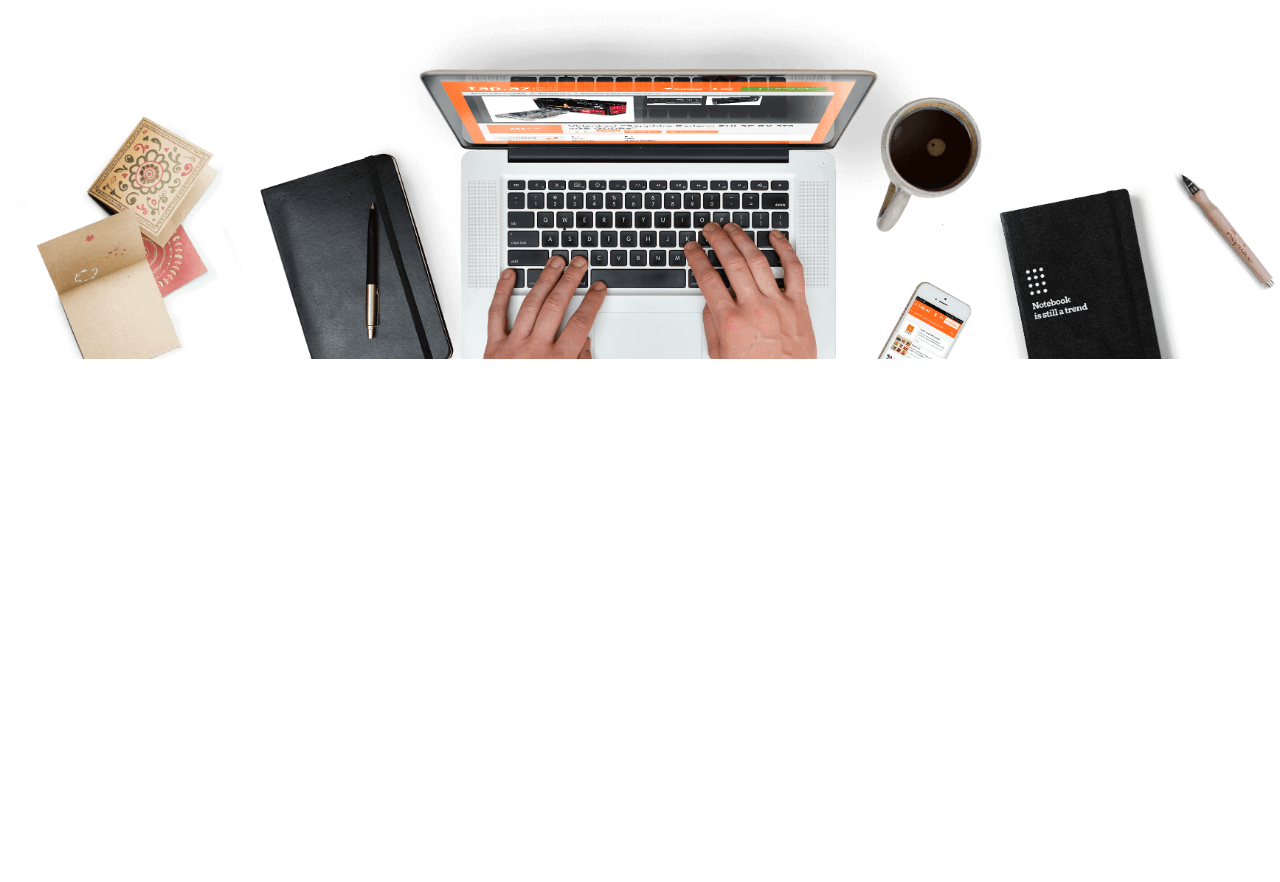
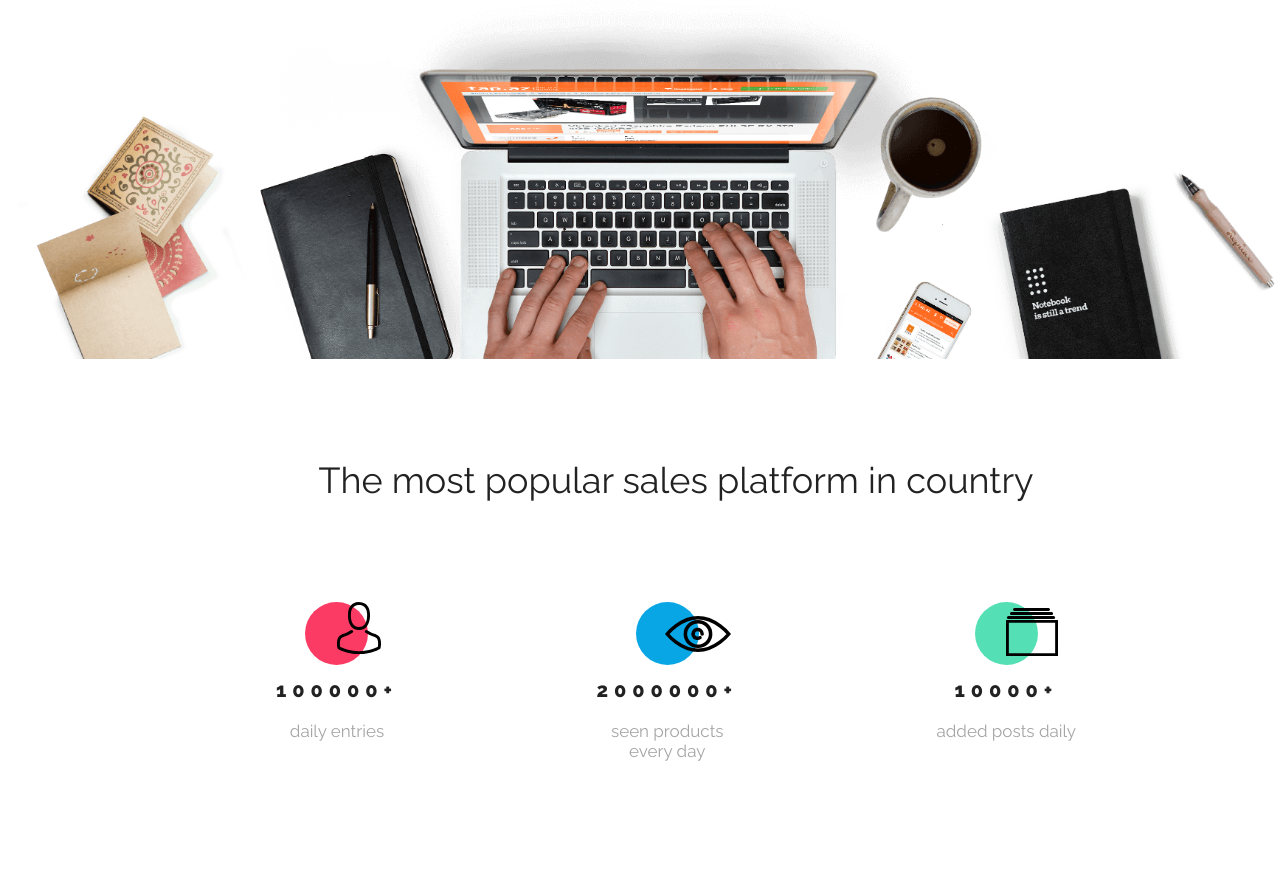
Before and after one commit to Szuum02/best-shop, a website built with Vite: page index.html in a window 1280 px wide. Shown: the part 422-1304 px from the top of the page. Before the commit the page ends 800 px from the top, so only its background shows below. Built offline with nearby package versions, Linux system fonts and the light colour scheme.

Commit message:
statistics section

```diff
--- a/css/style.css
+++ b/css/style.css
@@ -54,7 +54,7 @@
   align-items: center;
 }
 
-.open-section-title {
+.open-section-header {
   font-size: 49px;
   line-height: 57px;
   font-family: Raleway;
@@ -67,21 +67,113 @@
   font-family: "Open Sans";
 }
 
-.open-section-link {
+.btn {
   display: flex;
+  color: #ffffff;
+  justify-content: center;
+}
+
+.open-section-button {
   padding: 22px 0 23px 0;
-  color: #ffffff;
   font-family: "Open Sans";
-  justify-content: center;
   width: 440px;
   background-color: #08a6e4;
   border-radius: 40px;
+  box-shadow: 5px 10px 14px #07ace629;
 }
 
-.image-container {
+.open-section-image-container {
   width: 100vw;
 }
 
 .open-section-image {
   width: 100%;
+  height: auto;
 }
+
+.statistics-container {
+  display: flex;
+  flex-direction: column;
+  align-items: center;
+  padding: 100px 0 121px 0;
+  font-family: Raleway;
+}
+
+.statistics-header {
+  font-size: 36px;
+  line-height: 42px;
+  padding-bottom: 101px;
+}
+
+.statistics-elements-container {
+  width: 100%;
+  max-width: 800px;
+  display: flex;
+  justify-content: space-between;
+}
+
+.statistics-element {
+  max-width: 160px;
+  display: flex;
+  flex-direction: column;
+  align-items: center;
+  text-align: center;
+}
+
+.statistic-element-logo {
+  width: 63px;
+  height: 63px;
+  position: relative;
+}
+
+.circle {
+  width: 100%;
+  height: 100%;
+  border-radius: 50%;
+  z-index: -1;
+}
+
+.circle-red {
+  background-color: #fb3b64;
+}
+
+.statistics-image {
+  position: absolute;
+}
+
+.person-image-container {
+  top: 0;
+  left: calc(0.5 * 63px);
+}
+
+.statistics-element-title {
+  font-size: 20px;
+  line-height: 24px;
+  font-weight: 800;
+  letter-spacing: 5.96px;
+  padding: 13px 0 19px 0;
+}
+
+.statistics-element-details {
+  font-size: 17px;
+  line-height: 20px;
+  color: #a5a5a5;
+}
+
+.circle-blue {
+  background-color: #08a6e4;
+}
+
+.eye-image-container {
+  top: 14px;
+  left: 47%;
+}
+
+.circle-green {
+  background-color: #55dfb4;
+}
+
+.catalog-image-container {
+  top: 6px;
+  left: 50%;
+}
--- a/index.html
+++ b/index.html
@@ -42,14 +42,53 @@
     </div>
     <section class="open-section">
       <div class="open-section-container container">
-        <h1 class="open-section-title">Sell More!</h1>
+        <h1 class="open-section-header">Sell More!</h1>
         <p class="open-section-description">
           Open shop on our platform and increase your sales
         </p>
-        <a class="open-section-link">Open your shop</a>
+        <a class="btn open-section-button">Open your shop</a>
       </div>
-      <div class="image-container">
+      <div class="open-section-image-container">
         <img class="open-section-image" src="./assets/Background.png" />
+      </div>
+    </section>
+    <section class="statistics">
+      <div class="statistics-container container">
+        <h2 class="statistics-header">
+          The most popular sales platform in country
+        </h2>
+        <div class="statistics-elements-container">
+          <div class="statistics-element">
+            <div class="statistic-element-logo">
+              <div class="circle circle-red"></div>
+              <div class="person-image-container statistics-image">
+                <img src="./assets/Person.svg" />
+              </div>
+            </div>
+            <h3 class="statistics-element-title">100000+</h3>
+            <p class="statistics-element-details">daily entries</p>
+          </div>
+          <div class="statistics-element">
+            <div class="statistic-element-logo">
+              <div class="circle circle-blue"></div>
+              <div class="eye-image-container statistics-image">
+                <img src="./assets/Eye.svg" />
+              </div>
+            </div>
+            <h3 class="statistics-element-title">2000000+</h3>
+            <p class="statistics-element-details">seen products every day</p>
+          </div>
+          <div class="statistics-element">
+            <div class="statistic-element-logo">
+              <div class="circle circle-green"></div>
+              <div class="catalog-image-container statistics-image">
+                <img src="./assets/Catalog.svg" />
+              </div>
+            </div>
+            <h3 class="statistics-element-title">10000+</h3>
+            <p class="statistics-element-details">added posts daily</p>
+          </div>
+        </div>
       </div>
     </section>
   </body>
```
